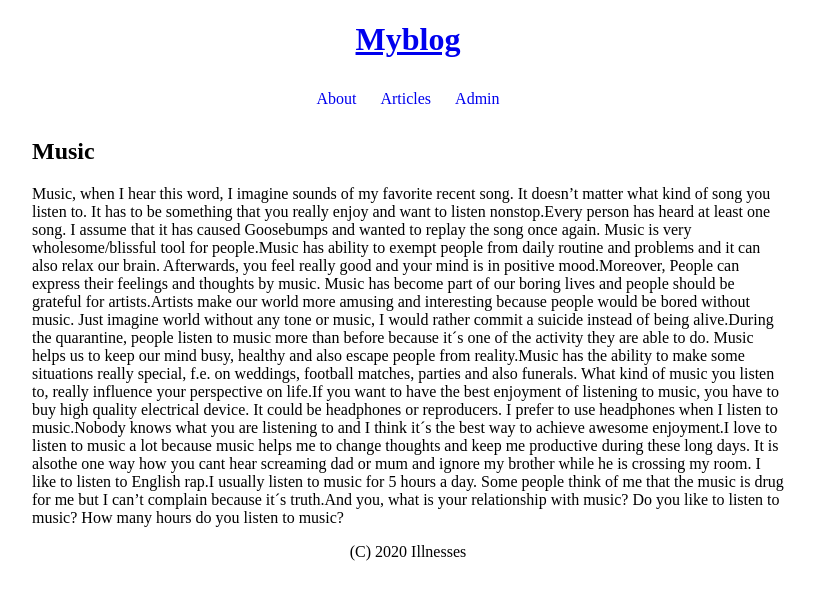
After one commit to PeterKaras/Flask_project, a Flask app: page /articles/1/ in a window 1280 px wide. The commit adds this page. Shown: the top 600 px of the page, without its empty margins (232-1047 px from the left). Run offline with Flask 2, Linux system fonts and the light colour scheme.

Commit message:
using jinja templates

```diff
--- a/myblog/app.py
+++ b/myblog/app.py
@@ -1,6 +1,7 @@
 from flask import Flask
 from flask import render_template
 
+from .database import articles
 flask_app= Flask(__name__)
 
 @flask_app.route("/")
@@ -17,5 +18,13 @@ def view_admin():
 
 @flask_app.route("/articles/")
 def view_articles():
-    return render_template("articles.jinja")
+    return render_template("articles.jinja",articles=articles.items())
+
+@flask_app.route("/articles/<int:art_id>/")
+def view_article(art_id):
+    article = articles.get(art_id)
+    if article:
+        return render_template("article.jinja",article=article)
+    else:
+        return render_template("page_not_found.jinja",art_id=art_id)
 #192.168.1.19
--- /dev/null
+++ b/myblog/database.py
@@ -0,0 +1,63 @@
+articles = {
+        1: {"title":"Music",
+            "content": "Music, when I hear this word, I imagine sounds of my favorite recent song. It doesn’t matter what kind of song you listen to. It has to be something that you really enjoy and want to listen nonstop."
+            "Every person has heard at least one song. I assume that it has caused Goosebumps and wanted to replay the song once again. Music is very wholesome/blissful tool for people."
+            "Music has ability to exempt people from daily routine and problems and it can also relax our brain. Afterwards, you feel really good and your mind is in positive mood."
+            "Moreover, People can express their feelings and thoughts by music. Music has become part of our boring lives and people should be grateful for artists."
+            "Artists make our world more amusing and interesting because people would be bored without music. Just imagine world without any tone or music, I would rather commit a suicide instead of being alive."
+            "During the quarantine, people listen to music more than before because it´s one of the activity they are able to do. Music helps us to keep our mind busy, healthy and also escape people from reality."
+            "Music has the ability to make some situations really special, f.e. on weddings, football matches, parties and also funerals. What kind of music you listen to, really influence your perspective on life."
+            "If you want to have the best enjoyment of listening to music, you have to buy high quality electrical device. It could be headphones or reproducers. I prefer to use headphones when I listen to music."
+            "Nobody knows what you are listening to and I think it´s the best way to achieve awesome enjoyment."
+            "I love to listen to music a lot because music helps me to change thoughts and keep me productive during these long days. It is also"
+            "the one way how you cant hear screaming dad or mum and ignore my brother while he is crossing my room. I like to listen to English rap."
+            "I usually listen to music for 5 hours a day. Some people think of me that the music is drug for me but I can’t complain because it´s truth."
+            "And you, what is your relationship with music? Do you like to listen to music? How many hours do you listen to music?" },
+        2: {"title":"Happines",
+            "content": "First of all, we should define happiness and what happiness brings about. The Happiness is one of many emotional conditions/statuses/states which is able to achieve in people´s lives."
+            "Happiness is part of bright side of life. People are usually joyful, nice to people or more helpful and try to impress other people by making right things."
+            "People usually do things that make them happy. For example they do many activities, are in healthy relationship that doesn’t originate them pain or plans start to work out as somebody has expected."
+            "If somebody is happy, things goes much easier and everything works out right. People usually don’t contemplate about worries or daily problems."
+            "However, there are facts that happiness could be lost and it is very hard to obtain it back."
+            "People are most likely to lose happiness if somebody breaks up with them, lose member of family, examination doesn’t go as somebody´s expectation, lose a friend and I could mention many more."
+            "Happiness could be influenced by your type of music you listen to. People start to be depressed, feel anxious and argue a lot with everyone without any reasonable reason or distance themselves socially."
+            "Of course people start to have trust issues. Despite of these negativities, there is one positive aspect of being unhappy."
+            "The things is that people have a lot of time to improve their skills in section what they really like and be better from day to day. For some people it’s an indicator to find happiness once again."
+            "However, some days would be hard and you might feel emptiness but that factual person has to overcome it. Nevertheless, it’s easier if people are surrounded by good people and try to help them."
+            "In my opinion, Happiness is very hard to maintain nowadays and harder to obtain it back later. The first reason is that many people are fake."
+            "They only mind their business and don’t take care about feelings and mental health of others. They pretend like genuine friend but they would like to stick knife into your back."
+            "Second reason is that if you get older you have many responsibilities at your shoulder. Some people couldn’t endure the pressure and start to be miserable and faint."
+            "The third reason is that the specific person is tired of being sad and he got used to it. He doesn’t have an energy to fight back or anymore and start to rely on other people to help him."
+            "It could be parents, close friends or psychologist. Nodaway’s killer of happiness is social distancing. Many people were used to go out with friends every week or they are not used to be indoor a whole day."
+            "They likely stay at home and watch Netflix or listen to music. There are some cases where parents don’t allow them to go anywhere because they are terrified of infection due to coronavirus."
+            "To prevent our happiness during the quarantine, we should find many activities and keep our mind busy"
+            "and amusing. I would say that the happiness is the most valuable value in our lives. If people are happy then everything seems much better and easier. We should be more cautious and don’t be vicious."},
+        3: {"title":"Plastic should be banned?",
+            "content":"Long time ago, plastics didn’t exist and some tools or equipment had to be replaced by something else. Manufacturing was demanding sometimes and has taken long time."
+            "However, when plastics was discovered then everything has gone much easier and our lives have become easier. The plastics has replaced many things including plastic bags, Plexiglas and many more."
+            "Some things couldn’t exist without plastics. We can also use more things that are made from plastics and they are really useful for us."
+            "Over the time, the scientists have started to doubt plastics because of their disadvantages."
+            "Plastic tools are usually manufactured in factories and they contain toxic chemicals. They are very harmful to our nature and environment."
+            "They usually degrade in nature for a very long time and they bring about air pollution and land pollution."
+            "If marine animals swallow plastics, they can suffocate and die. Although, people and animals that live on land usually swallow plastics in form of micro plastics."
+            "They are very harmful for us because they usually cause illnesses or somebody could also die. Some animals could be entangled into plastics and can’t escape."
+            "This is the reason why they usually die due to hunger or dehydration. Sewerage is clogged by plastics and it causes many problems in towns and villages."
+            "If sewerage is clogged, it stinks very badly. People use plastic things so much nowadays and in my opinion we should reduce the usage of plastics. When people were able to reduce it 25 years ago, we should do it too."
+            "Some things should be replaced by renewable sources that will not pollute our nature and environment. Nevertheless, we should divide plastics into 2 groups."
+            "The first group consists of useful and unreplaceable plastics which we are not able to replace with anything else in spite of bad impact. Perhaps, people will have ability to replace them in few years."
+            "The second one consists of bootless things which pollute our beautiful nature the most and have a negative impact on human health."
+            "They should be replaced by renewable sources. We should take care about our Earth because we have only one home. And what do you think about plastics?"},
+        4: {"title":"Technology",
+            "content":"Sometimes, technology is very wholesome/useful for people and help them to relieve their lives. The first invention that really relieved our lives was printer. "
+            "Nevertheless, it has some disadvantages that should to be mention. Some people are very addicted and it leads to nervousness, irritation and laziness."
+            "Computer games can be very dangerous because gamers are very frustrated if they lose game or something goes wrong. Although, they are getting well paid for playing games."
+            "Average professional gamer usually earns 6000 euros per month. It depends on his experience and number of hours he has been playing. Another disadvantage of technology usage is misusing at your avail."
+            "The small part of Internet is a basic web which one can know and use it almost every day. Bigger part is dark web. Dark web seems very similar to normal web but there are many illegal things to buy."
+            "Murderers often use it like connection to people or drug dealers till police doesn’t catch them. Some technologies could be harmful to our nature and environment for example cars, airplanes or factories."
+            "People couldn’t manage many things without these technologies. Cars have the ability to transport us from one place to another place."
+            "People can travel for long distances in short time by plane and factories manufacture things, substances that we need."
+            "When it comes to artificial intelligence we should be very careful because it’s very dangerous field of technology. It would be so demanding to defeat some machines which take control over us."
+            "They will be few steps before us furthermore it can improve our public health and move humanity forward."
+            "Perhaps we will finally find vaccine or medicament to heal cancer or some unhealed disorders which kill many people every year."  }
+
+    }
--- a/myblog/static/css/main.css
+++ b/myblog/static/css/main.css
@@ -6,9 +6,12 @@ header {
 }
 .nav {
 	padding: 0;
-	list-style: amharic;
+	list-style: lower-norwegian;
 	overflow: hidden;
 	text-align: center;
+}
+p {
+	display: block;
 }
 .nav li {
 	display: inline;
--- /dev/null
+++ b/myblog/templates/_footer.jinja
@@ -0,0 +1,5 @@
+<footer>
+	<p>
+		(C) 2020 Illnesses
+	</p>
+</footer>
--- /dev/null
+++ b/myblog/templates/_head.jinja
@@ -0,0 +1 @@
+<link rel="stylesheet" type="text/css" href={{ url_for("static",filename = "css/main.css")}}>
--- a/myblog/templates/_main.jinja
+++ b/myblog/templates/_main.jinja
@@ -2,30 +2,20 @@
 <html>
 <head>
 	<title>{% block title %} {% endblock %}</title>
-	<link rel="stylesheet" type="text/css" href={{ url_for("static",filename = "css/main.css")}}>
+	{% include "_head.jinja" %}
 </head>
 <body>
 <header>
 	<h1> <a href="{{ url_for("view_welcome_page")}}">Myblog</a></h1>
 </header>
 
-<nav>
-	<ul class=nav>
-		<li><a href="{{ url_for("view_about")}}">About</a></li>
-		<li><a href="{{ url_for("view_articles")}}">Articles</a></li>
-		<li><a href="{{ url_for("view_admin")}}">Admin</a></li>
-	</ul>
-</nav>
+{% include "_navigation.jinja" %}
 
 <main>
 	{% block main %} {% endblock %}
 </main>
-<footer>
-	<p>
-		(C) 2020 Illnesses
-	</p>
-</footer>
 
+{% include "_footer.jinja" %}
 
 </body>
 </html>
--- /dev/null
+++ b/myblog/templates/_navigation.jinja
@@ -0,0 +1,7 @@
+<nav>
+	<ul class=nav>
+		<li><a href="{{ url_for("view_about")}}">About</a></li>
+		<li><a href="{{ url_for("view_articles")}}">Articles</a></li>
+		<li><a href="{{ url_for("view_admin")}}">Admin</a></li>
+	</ul>
+</nav>
--- a/myblog/templates/about.jinja
+++ b/myblog/templates/about.jinja
@@ -1,5 +1,5 @@
 {% extends "_main.jinja" %}
-{% block title %} My articles! {% endblock %}
+{% block title %} About me {% endblock %}
 
 {% block main %} The personal information wasnt given by developer. There is chance that he doesnt want to fill it in! Keep smiling and be positive! :)
 {% endblock %}
--- /dev/null
+++ b/myblog/templates/article.jinja
@@ -0,0 +1,7 @@
+{% extends "_main.jinja" %}
+{% block title %} Article {{article.title}} {% endblock %}
+
+{% block main %}
+	<h2>{{article.title}}</h2>
+	<p>{{article.content}}</p>
+{% endblock %}
```
Also changed, not shown: myblog/templates/articles.jinja (+11 -1 lines), myblog/templates/page_not_found.jinja (added, +12 -0 lines).
